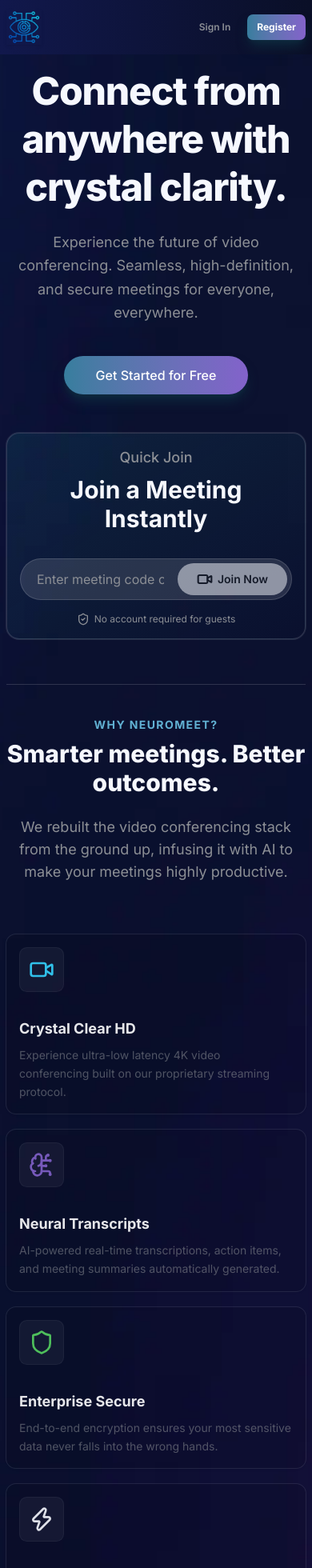
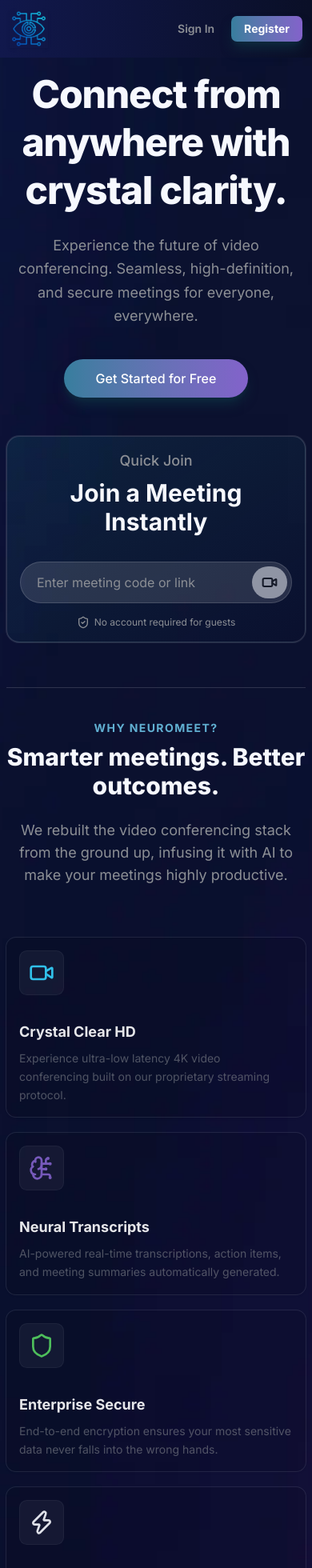
Before and after one commit to anasabdelhakim/neuromeet-core, a Next.js app in the folder frontend/: page / in a window 390 px wide. Shown: the top 1960 px of the page at 80% size. Built offline with nearby package versions, Linux system fonts and the light colour scheme.

Commit message:
fit content

```diff
--- a/frontend/src/app/page.tsx
+++ b/frontend/src/app/page.tsx
@@ -11,7 +11,7 @@
         priority
         className="object-cover -z-10"
       />
-      <header className="w-full max-w-8xl mx-auto py-3 px-2 md:px-12 lg:px-24 flex items-center justify-between sticky top-0 z-50  bg-header-gradient">
+      <header className="w-full max-w-8xl mx-auto py-3 px-3 md:px-12 lg:px-24 flex items-center justify-between sticky top-0 z-50  bg-header-gradient">
         <Logo />
         <Avtar />
       </header>
--- a/frontend/src/features/auth/providers/auth-wrapper.tsx
+++ b/frontend/src/features/auth/providers/auth-wrapper.tsx
@@ -8,7 +8,7 @@
 
 export default function AuthWrapper({ title, description, children }: AuthWrapperProps) {
   return (
-    <div className="relative overflow-hidden bg-auth-scene-gradient bg-[length:300%_300%] animate-gradient-shift flex min-h-svh w-full items-center justify-center p-6 md:p-10">
+    <div className="relative overflow-hidden bg-auth-scene-gradient bg-[length:300%_300%] animate-gradient-shift flex flex-1 min-h-svh w-full items-center justify-center p-6 md:p-10">
       {/* Before radial */}
       <div className="absolute -top-32 -left-28 w-96 h-96 scale-[1.25] rounded-full pointer-events-none blur-3xl bg-auth-scene-before-radial animate-orb-float-before" />
 
--- a/frontend/src/features/dashboard-instructor/layout/InstructorTopbar.tsx
+++ b/frontend/src/features/dashboard-instructor/layout/InstructorTopbar.tsx
@@ -10,7 +10,7 @@
 
 export function InstructorTopbar() {
   return (
-    <header className="z-sticky flex items-center justify-between gap-4 bg-transparent p-2 sm:px-8 sm:py-4 transition-all duration-normal ease-standard">
+    <header className="z-sticky flex items-center justify-between gap-4 bg-transparent py-2 px-3 sm:px-8 sm:py-4 transition-all duration-normal ease-standard">
       <TopbarTitle />
       <div className="flex items-center gap-3 sm:gap-6">
         <NotificationDropdown />
--- a/frontend/src/features/landing/components/Avtar.tsx
+++ b/frontend/src/features/landing/components/Avtar.tsx
@@ -8,14 +8,14 @@
           <Link href="/sign-in">
             <Button
               variant="ghost"
-              className="px-6 max-sm:px-3 max-sm:py-3 py-5 rounded-full max-sm:text-xs font-semibold max-sm:rounded-hard text-muted-foreground hover:text-primary hover:bg-primary-soft-subtle transition-all duration-fast ease-standard"
+              className="px-6 max-sm:px-3 max-sm:py-3 py-5 rounded-full max-sm:text-sm font-semibold max-sm:rounded-hard text-muted-foreground hover:text-primary hover:bg-primary-soft-subtle transition-all duration-fast ease-standard"
             >
               Sign In
             </Button>
           </Link>
 
           <Link href="/sign-up">
-            <Button variant="effect" className="px-8 py-5 max-sm:px-3 max-sm:py-3 max-sm:text-xs max-sm:rounded-hard  rounded-full font-bold">
+            <Button variant="effect" className="px-8 py-5 max-sm:px-4 max-sm:py-4 max-sm:text-sm max-sm:rounded-hard  rounded-full font-bold">
               Register
             </Button>
           </Link>
--- a/frontend/src/features/landing/components/Logo.tsx
+++ b/frontend/src/features/landing/components/Logo.tsx
@@ -8,7 +8,7 @@
         alt="NeuroMeet Logo"
         width={500}
         height={500}
-        className="w-14 h-14 max-sm:w-11 max-sm:h-11 object-contain shadow-soft"
+        className="w-14 h-14 max-sm:w-12 max-sm:h-12 object-contain shadow-soft"
       />
       <h1 className="text-4xl max-sm:hidden font-extrabold tracking-tight bg-logo-gradient bg-clip-text text-transparent">
         NeuroMeet
--- a/frontend/src/features/landing/components/NeuroFeatures.tsx
+++ b/frontend/src/features/landing/components/NeuroFeatures.tsx
@@ -26,7 +26,7 @@
   ];
 
   return (
-    <section className="w-full max-w-6xl mx-auto py-20 border-t border-border mt-10 max-sm:py-10 max-sm:mb-0">
+    <section className="w-full max-w-6xl mx-auto py-20 border-t border-border mt-10 max-sm:pt-10 max-sm:pb-8 max-sm:mb-0">
 
       {/* Section Header */}
       <div className="text-center mb-16 animate-page-entrance">
--- a/frontend/src/features/landing/components/QuickJoin.tsx
+++ b/frontend/src/features/landing/components/QuickJoin.tsx
@@ -48,11 +48,11 @@
             />
             <Button
               type="submit"
-              className="bg-foreground text-background rounded-full px-6 py-5 font-semibold shrink-0 text-sm"
+              className="bg-foreground text-background rounded-full px-3 md:px-4 max-sm:px-3 py-5 font-semibold shrink-0 text-sm"
               disabled={!meetingCode.trim()}
             >
               <Video className="size-5" strokeWidth={2.5} />
-              Join Now
+              <span className="max-sm:hidden text-base">Join Now</span>
             </Button>
           </form>
           <div className="flex items-center justify-center gap-1.5 text-xs text-muted-foreground">
```
